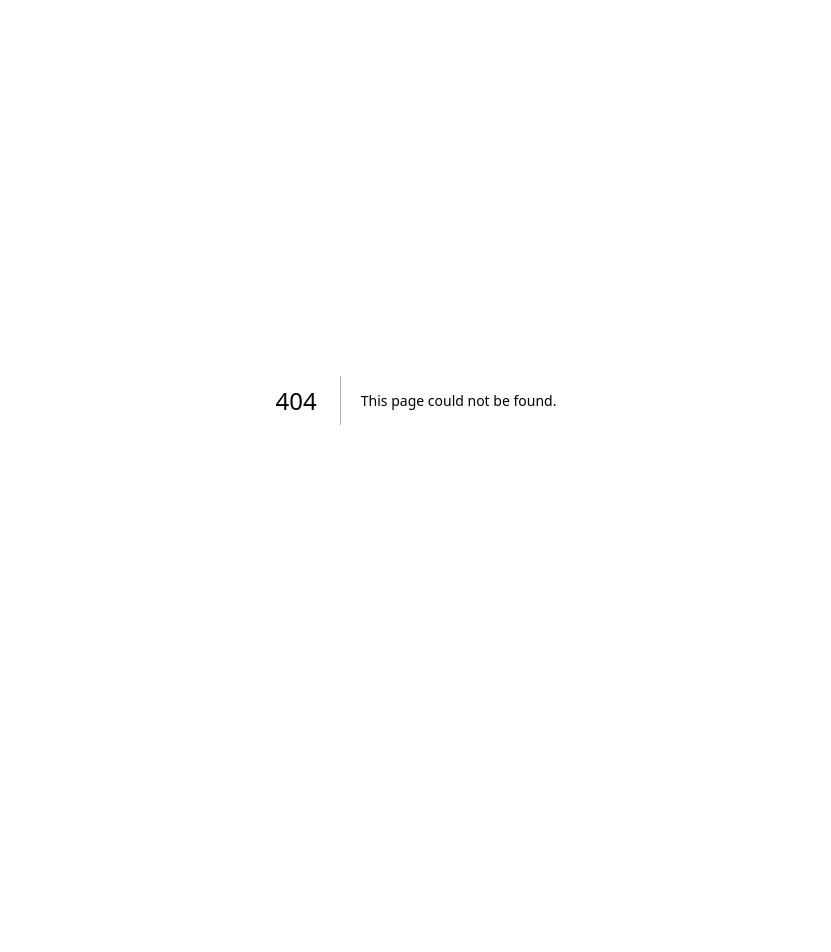
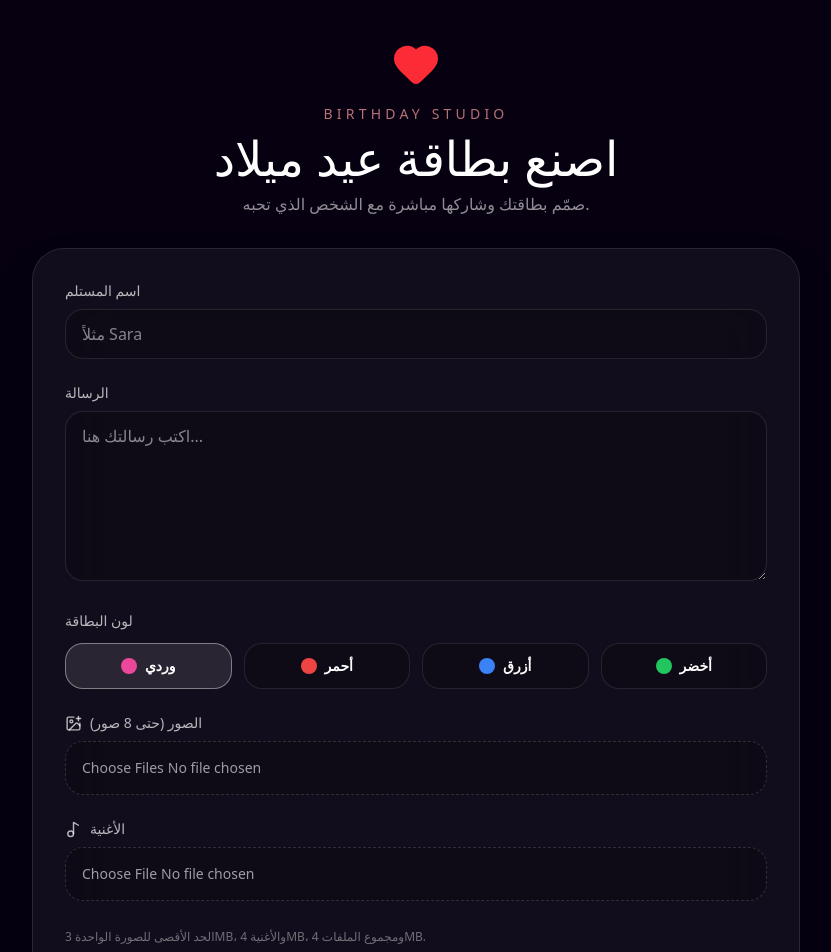
Before and after one commit to vtotbzhshskjao37262/birthday123, a Next.js app: page /create in a window 1280 px wide. Before the commit this address had no page. Shown: the top 952 px of the page, without its empty margins (224-1055 px from the left). Before the commit the page ends 800 px from the top, so only its background shows below. Built offline with nearby package versions, Linux system fonts and the light colour scheme; a web font is replaced by a local one.

Commit message:
Add public birthday card creator page

```diff
--- /dev/null
+++ b/app/create/page.tsx
@@ -0,0 +1,125 @@
+'use client';
+
+import { FormEvent, useMemo, useState } from 'react';
+import { Check, Copy, Heart, ImagePlus, Music2, UploadCloud } from 'lucide-react';
+
+type Theme = 'pink' | 'red' | 'blue' | 'green';
+const themes: { id: Theme; label: string; color: string }[] = [
+  { id: 'pink', label: 'وردي', color: '#ec4899' },
+  { id: 'red', label: 'أحمر', color: '#ef4444' },
+  { id: 'blue', label: 'أزرق', color: '#3b82f6' },
+  { id: 'green', label: 'أخضر', color: '#22c55e' },
+];
+
+async function compressImage(file: File): Promise<File> {
+  if (!file.type.startsWith('image/') || file.size <= 700 * 1024) return file;
+  const bitmap = await createImageBitmap(file);
+  const scale = Math.min(1, 1600 / Math.max(bitmap.width, bitmap.height));
+  const width = Math.max(1, Math.round(bitmap.width * scale));
+  const height = Math.max(1, Math.round(bitmap.height * scale));
+  const canvas = document.createElement('canvas');
+  canvas.width = width; canvas.height = height;
+  const ctx = canvas.getContext('2d');
+  if (!ctx) { bitmap.close(); return file; }
+  ctx.drawImage(bitmap, 0, 0, width, height);
+  bitmap.close();
+  const blob = await new Promise<Blob | null>(resolve => canvas.toBlob(resolve, 'image/webp', 0.82));
+  if (!blob || blob.size >= file.size) return file;
+  return new File([blob], `${file.name.replace(/\\.[^.]+$/, '')}.webp`, { type: 'image/webp', lastModified: file.lastModified });
+}
+
+export default function CreateBirthdayPage() {
+  const [name, setName] = useState('');
+  const [message, setMessage] = useState('');
+  const [theme, setTheme] = useState<Theme>('pink');
+  const [photos, setPhotos] = useState<File[]>([]);
+  const [music, setMusic] = useState<File | null>(null);
+  const [loading, setLoading] = useState(false);
+  const [error, setError] = useState('');
+  const [createdUrl, setCreatedUrl] = useState('');
+  const [copied, setCopied] = useState(false);
+  const previews = useMemo(() => photos.map(file => ({ file, url: URL.createObjectURL(file) })), [photos]);
+  const qrUrl = useMemo(() => createdUrl ? `https://quickchart.io/qr?text=${encodeURIComponent(createdUrl)}&format=png&size=500&margin=4&ecLevel=H` : '', [createdUrl]);
+
+  async function create(event: FormEvent) {
+    event.preventDefault();
+    setLoading(true); setError(''); setCreatedUrl('');
+    try {
+      const optimizedPhotos = await Promise.all(photos.map(compressImage));
+      const form = new FormData();
+      form.append('name', name); form.append('message', message); form.append('theme', theme);
+      form.append('website', '');
+      optimizedPhotos.forEach(file => form.append('photos', file));
+      if (music) form.append('music', music);
+      const response = await fetch('/api/public/birthdays', { method: 'POST', body: form });
+      const data = await response.json();
+      if (!response.ok) throw new Error(data.error || 'فشل إنشاء البطاقة');
+      setCreatedUrl(`${window.location.origin}${data.url}`);
+    } catch (err) {
+      setError(err instanceof Error ? err.message : 'حدث خطأ');
+    } finally {
+      setLoading(false);
+    }
+  }
+
+  return (
+    <main className="min-h-screen bg-[#060010] px-5 py-10 text-white">
+      <div className="mx-auto max-w-3xl">
+        <header className="mb-8 text-center">
+          <Heart className="mx-auto mb-4 h-12 w-12 fill-red-500 text-red-500" />
+          <p className="text-sm uppercase tracking-[0.3em] text-red-300/70">Birthday Studio</p>
+          <h1 className="mt-2 font-playfair text-4xl sm:text-5xl">اصنع بطاقة عيد ميلاد</h1>
+          <p className="mt-3 text-white/55">صمّم بطاقتك وشاركها مباشرة مع الشخص الذي تحبه.</p>
+        </header>
+
+        <form onSubmit={create} className="space-y-6 rounded-[2rem] border border-white/10 bg-white/5 p-6 shadow-2xl backdrop-blur-2xl sm:p-8">
+          <div>
+            <label className="mb-2 block text-sm text-white/70">اسم المستلم</label>
+            <input value={name} onChange={e => setName(e.target.value)} required maxLength={80} placeholder="مثلاً Sara" className="w-full rounded-2xl border border-white/10 bg-black/20 px-4 py-3 outline-none focus:border-red-500/50" />
+          </div>
+          <div>
+            <label className="mb-2 block text-sm text-white/70">الرسالة</label>
+            <textarea value={message} onChange={e => setMessage(e.target.value)} required maxLength={3000} rows={6} placeholder="اكتب رسالتك هنا..." className="w-full resize-y rounded-2xl border border-white/10 bg-black/20 px-4 py-3 outline-none focus:border-red-500/50" />
+          </div>
+          <div>
+            <label className="mb-3 block text-sm text-white/70">لون البطاقة</label>
+            <div className="grid grid-cols-2 gap-3 sm:grid-cols-4">
+              {themes.map(option => (
+                <button key={option.id} type="button" onClick={() => setTheme(option.id)} className={`flex items-center justify-center gap-2 rounded-2xl border px-4 py-3 text-sm font-semibold transition ${theme === option.id ? 'border-white/40 bg-white/10' : 'border-white/10 bg-black/20 hover:bg-white/5'}`}>
+                  <span className="h-4 w-4 rounded-full" style={{ backgroundColor: option.color }} />{option.label}
+                </button>
+              ))}
+            </div>
+          </div>
+          <div>
+            <label className="mb-2 flex items-center gap-2 text-sm text-white/70"><ImagePlus size={17} /> الصور (حتى 8 صور)</label>
+            <input type="file" accept="image/*" multiple required onChange={e => setPhotos(Array.from(e.target.files || []).slice(0, 8))} className="block w-full cursor-pointer rounded-2xl border border-dashed border-white/15 bg-black/20 p-4 text-sm text-white/60" />
+            {previews.length > 0 && <div className="mt-4 grid grid-cols-3 gap-3 sm:grid-cols-5">{previews.map(({ file, url }) => <div key={file.name + file.lastModified} className="aspect-square overflow-hidden rounded-xl border border-white/10"><img src={url} alt="معاينة الصورة" className="h-full w-full object-cover" /></div>)}</div>}
+          </div>
+          <div>
+            <label className="mb-2 flex items-center gap-2 text-sm text-white/70"><Music2 size={17} /> الأغنية</label>
+            <input type="file" accept="audio/*" required onChange={e => setMusic(e.target.files?.[0] || null)} className="block w-full cursor-pointer rounded-2xl border border-dashed border-white/15 bg-black/20 p-4 text-sm text-white/60" />
+            {music && <p className="mt-2 text-sm text-white/50">{music.name}</p>}
+          </div>
+          <p className="text-xs leading-6 text-white/40">الحد الأقصى للصورة الواحدة 3MB، والأغنية 4MB، ومجموع الملفات 4MB.</p>
+          {error && <div className="rounded-2xl border border-red-500/20 bg-red-500/10 p-4 text-sm text-red-200">{error}</div>}
+          <button disabled={loading} className="flex w-full items-center justify-center gap-2 rounded-2xl bg-red-500 px-5 py-4 font-semibold transition hover:bg-red-400 disabled:cursor-not-allowed disabled:opacity-50"><UploadCloud size={19} />{loading ? 'جاري إنشاء البطاقة...' : 'إنشاء البطاقة'}</button>
+        </form>
+
+        {createdUrl && (
+          <section className="mt-6 rounded-[2rem] border border-green-400/20 bg-green-400/10 p-6">
+            <div className="flex items-center gap-2 text-green-300"><Check size={20} /> تم إنشاء البطاقة بنجاح</div>
+            <p className="mt-3 break-all rounded-2xl bg-black/20 p-4 font-mono text-sm text-white/80">{createdUrl}</p>
+            <div className="mt-5 flex flex-col items-center rounded-3xl border border-white/10 bg-black/20 p-5">
+              <img src={qrUrl} alt="QR code" className="h-64 w-64 rounded-2xl bg-white p-3" />
+              <p className="mt-3 text-center text-sm text-white/60">امسح الرمز لفتح البطاقة</p>
+            </div>
+            <button type="button" onClick={async () => { await navigator.clipboard.writeText(createdUrl); setCopied(true); }} className="mt-4 flex items-center gap-2 rounded-xl bg-white/10 px-4 py-2 text-sm hover:bg-white/15"><Copy size={16} />{copied ? 'تم نسخ الرابط' : 'نسخ الرابط'}</button>
+            <a href={createdUrl} target="_blank" rel="noreferrer" className="mt-3 inline-flex rounded-xl bg-white/10 px-4 py-2 text-sm hover:bg-white/15">فتح البطاقة</a>
+          </section>
+        )}
+        <p className="mt-8 text-center text-xs text-white/30">Birthday Studio</p>
+      </div>
+    </main>
+  );
+}
```
